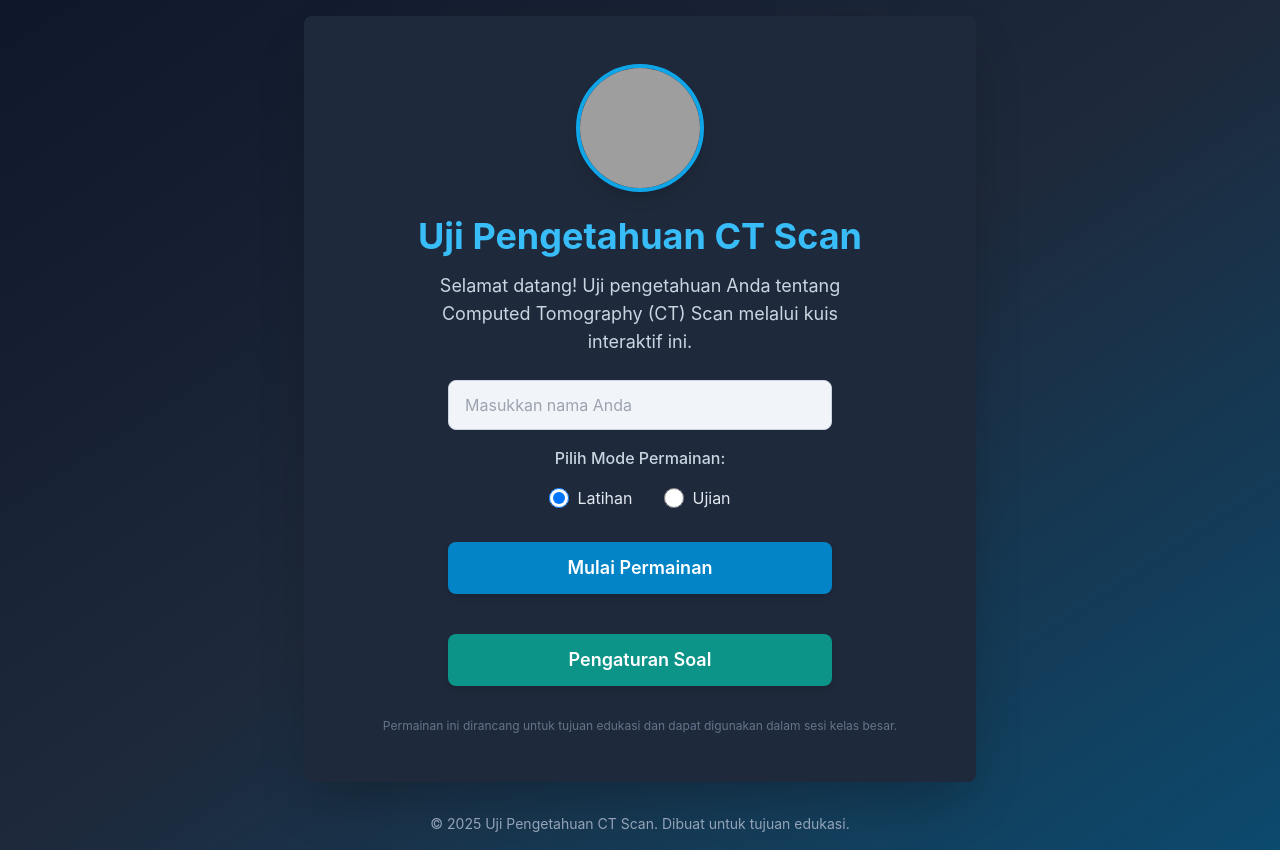
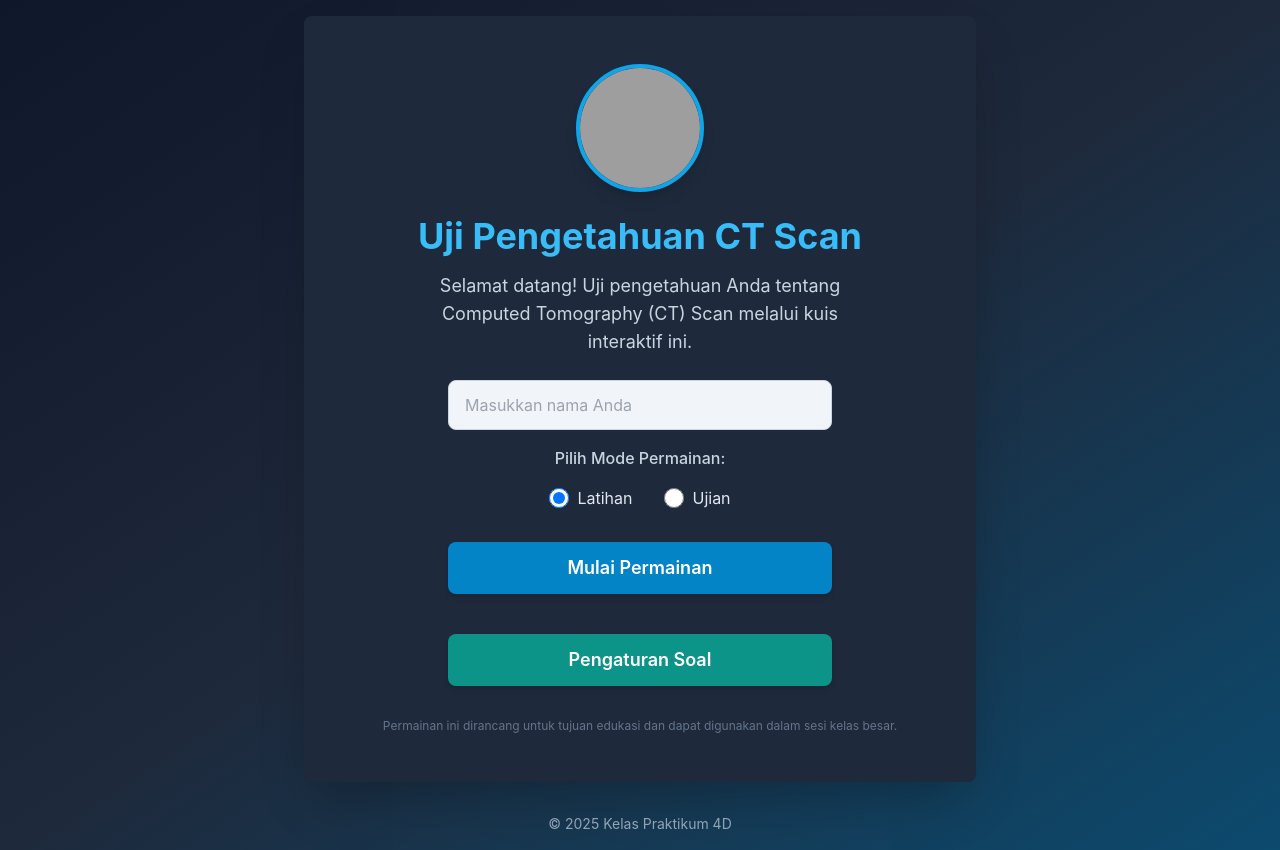
Before and after one commit to sdmhmdalkrn17/Quiz-CT, a React (Vite) app: page / in a window 1280 px wide. Built offline with nearby package versions, Linux system fonts and the light colour scheme; grey boxes are pictures that could not be loaded.

Commit message:
Update App.tsx

```diff
--- a/App.tsx
+++ b/App.tsx
@@ -158,7 +158,7 @@ const App: React.FC = () => {
         {renderScreen()}
       </main>
       <footer className="text-center mt-8 text-slate-400 text-sm">
-        <p>&copy; {new Date().getFullYear()} Uji Pengetahuan CT Scan. Dibuat untuk tujuan edukasi.</p>
+        <p>&copy; {new Date().getFullYear()} Kelas Praktikum 4D</p>
       </footer>
     </div>
   );
```
